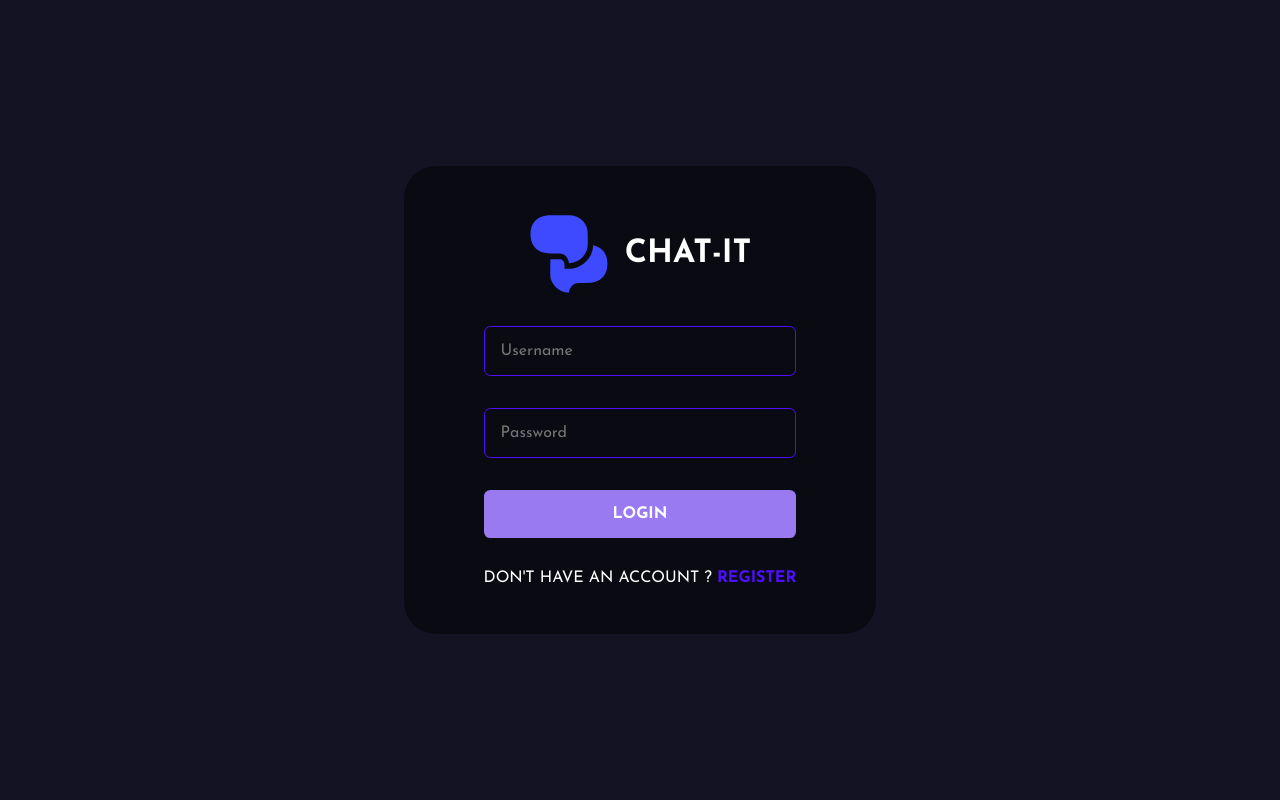
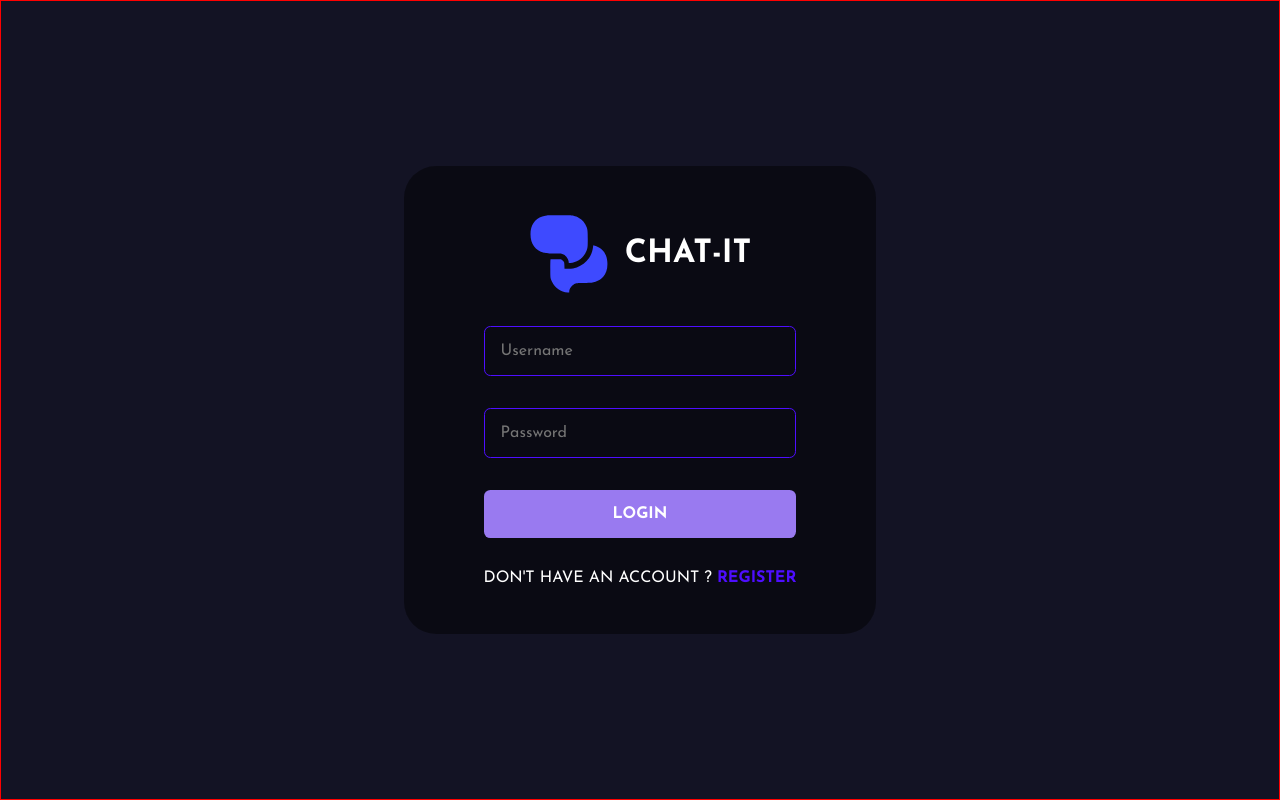
Before and after one commit to maorarye10/chat-it, a React (Create React App) app in the folder public/: page /login in a window 1280 px wide. Built offline with nearby package versions, Linux system fonts and the light colour scheme.

Commit message:
css rework 1.0

```diff
--- a/public/src/components/Wrapper.jsx
+++ b/public/src/components/Wrapper.jsx
@@ -2,11 +2,14 @@ import React from 'react'
 import styled from 'styled-components'
 
 const Container = styled.div`
+  width: 100%;
   margin-left: auto;
   margin-right: auto;
   padding-left: 0.5rem;
   padding-right: 0.5rem;
   background-color: #131324;
+  border: solid 1px red;
+
 
   /* xs */
   @media (min-width: 475px) {
@@ -34,10 +37,6 @@ const Container = styled.div`
     .container {
       max-width: 1024px;
     }
-
-    .section {
-      margin-top: 10rem;
-    }
   }
 
   /* xl */
--- a/public/src/index.css
+++ b/public/src/index.css
@@ -25,6 +25,10 @@
   box-sizing: border-box;
 }
 
+html {
+  background-color: #131324;
+}
+
 body,
 button,
 input {
--- /dev/null
+++ b/public/src/utils/CSSUtil.css
@@ -0,0 +1,51 @@
+.container {
+  width: 100%;
+  margin-left: auto;
+  margin-right: auto;
+  padding-left: 0.5rem;
+  padding-right: 0.5rem;
+  border: solid 1px red;
+  background-color: #131324;
+}
+
+/* xs */
+@media (min-width: 475px) {
+  .container {
+    max-width: 475px;
+  }
+}
+
+/* sm */
+@media (min-width: 640px) {
+  .container {
+    max-width: 640px;
+  }
+}
+
+/* md */
+@media (min-width: 768px) {
+  .container {
+    max-width: 768px;
+  }
+}
+
+/* lg */
+@media (min-width: 1024px) {
+  .container {
+    max-width: 1024px;
+  }
+}
+
+/* xl */
+@media (min-width: 1280px) {
+  .container {
+    max-width: 1280px;
+  }
+}
+
+/* 2xl */
+@media (min-width: 1536px) {
+  .container {
+    max-width: 1536px;
+  }
+}
--- a/public/src/views/Login.jsx
+++ b/public/src/views/Login.jsx
@@ -7,6 +7,7 @@ import 'react-toastify/dist/ReactToastify.css'
 import axios from 'axios'
 import { loginRoute } from '../utils/APIRoutes'
 import { Wrapper } from '../components/Wrapper'
+import '../utils/CSSUtil.css'
 
 const FromContainer = styled.div`
   height: 100vh;
@@ -95,27 +96,10 @@ const FromContainer = styled.div`
   }
 
   /* xs */
- @media (min-width: 475px) {
-    font-size: var(--size-xs);
-    .brand {
-      img {
-        height: 4rem;
-      }
-    }
- }
+ @media (min-width: 475px) {}
 
 /* sm */
  @media (min-width: 640px) {
-    font-size: var(--size-sm);
-    .brand {
-      img {
-        height: 4.5rem;
-      }
-    }
- }
-
-/* md */
- @media (min-width: 768px) {
   font-size: var(--size-base);
   .brand {
     img {
@@ -123,6 +107,9 @@ const FromContainer = styled.div`
     }
   }
 }
+
+/* md */
+ @media (min-width: 768px) {}
 
 /* lg */
  /* @media (min-width: 1024px) {} */
@@ -204,8 +191,8 @@ export const Login = () => {
   }
 
   return (
-    <Wrapper>
-      <FromContainer>
+    <>
+      <FromContainer className='container'>
           <form onSubmit={(event) => handleSubmit(event)}>
             <div className="brand">
               <img src={Logo} alt="Logo" />
@@ -218,6 +205,6 @@ export const Login = () => {
           </form>
       </FromContainer>
       <ToastContainer />
-    </Wrapper>
+    </>
   )
 }
```
Lines whose indentation alone changed are shown as unchanged.
